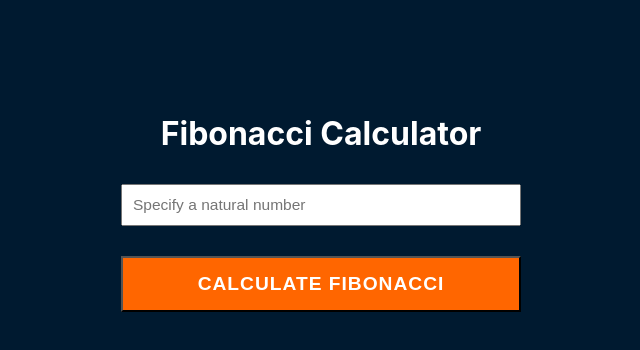
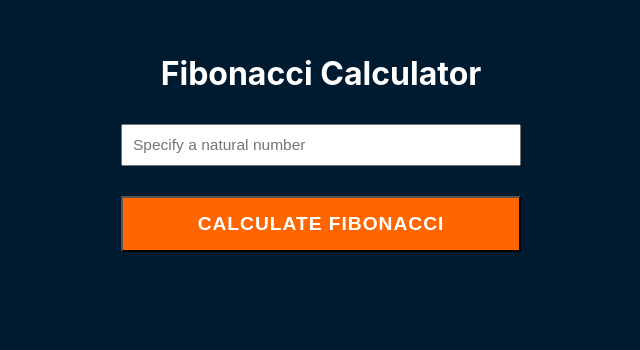
Before and after one commit to angel-langdon/react-fibonacci-calculator, a React (Create React App) app: page / in a window 1280 px wide. Shown: the part 198-548 px from the top of the page, without its empty margins (319-959 px from the left). Built offline with nearby package versions, Linux system fonts and the light colour scheme.

Commit message:
Added styles for results component

```diff
--- a/src/components/CalculationResult/CalculationResult.css
+++ b/src/components/CalculationResult/CalculationResult.css
@@ -1,11 +1,11 @@
-.results-container {
+.result-container {
   width: 100%;
-  height: 200px;
+  height: 100px;
   margin-top: 20px;
   justify-content: center;
 }
 
-.results-container > .content {
+.result-container > .content {
   text-align: center;
   width: 100%;
   overflow-wrap: break-word;
```
